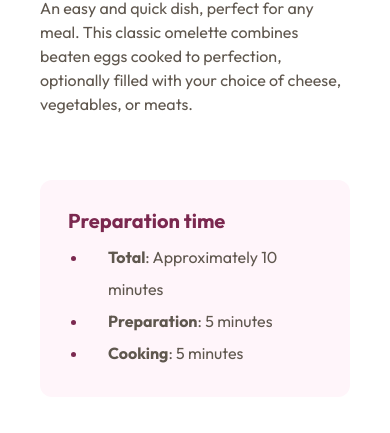
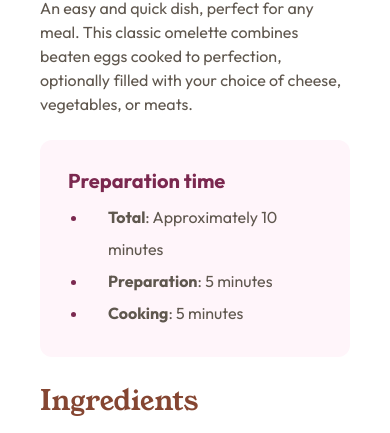
Before and after one commit to librart/recipe-page, a plain HTML site: page index.html in a window 390 px wide. Shown: the part 393-826 px from the top of the page. Drawn offline with Linux system fonts and the light colour scheme.

Commit message:
Adjusting margin bottom

```diff
--- a/style.css
+++ b/style.css
@@ -257,7 +257,12 @@ section h2 {
   .ingredients,
   .instructions,
   .nutrition {
-    margin: 0 40px 40px 40px;
+    margin-left: 40px;
+    margin-right: 40px;
+  }
+
+  .nutrition {
+    margin-bottom: 40px;
   }
 
   hr {
```
